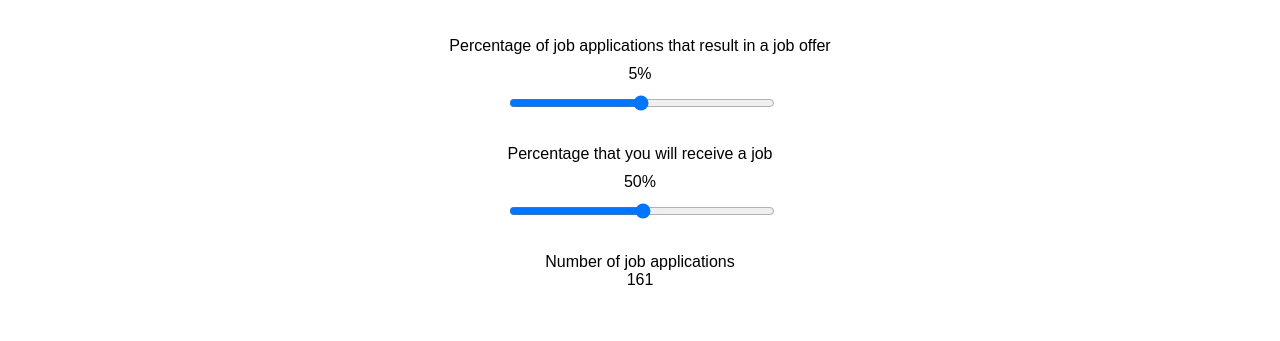
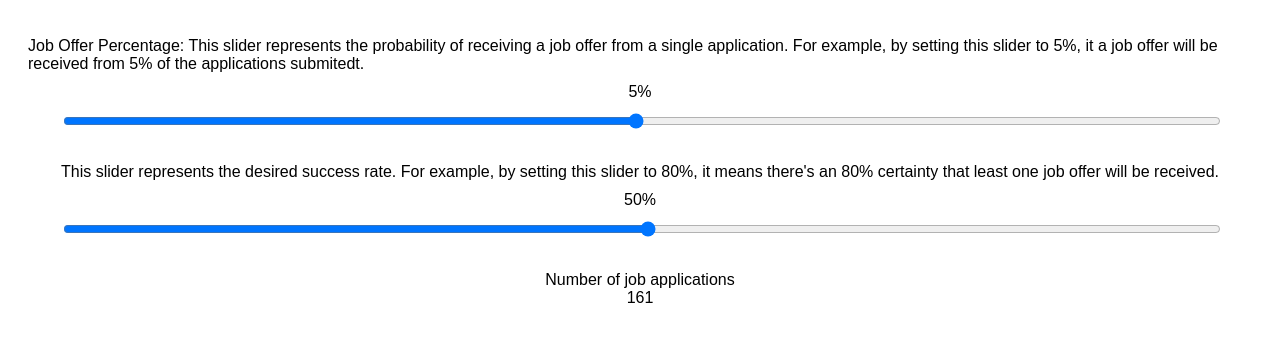
Before and after one commit to merrick-vogt/DreamJobApplicationsEstimator, a plain HTML site: page index.html in a window 1280 px wide. Shown: the part 111-452 px from the top of the page. Drawn offline with Linux system fonts and the light colour scheme.

Commit message:
updated slider explanations

```diff
--- a/index.html
+++ b/index.html
@@ -16,7 +16,7 @@ to get a job. There should be sliders for the input of the js function -->
           <h1>Dream Job Applications Estimator</h1>
       </div>
       <div class="job-offer-percentage-container">
-        <div for="jobOfferPercentage">Percentage of job applications that result in a job offer</div>
+        <div for="jobOfferPercentage">Job Offer Percentage: This slider represents the probability of receiving a job offer from a single application. For example, by setting this slider to 5%, it a job offer will be received from 5% of the applications submitedt.</div>
         <span id="sliderJobOfferPercentage">5%</span>
       </div>
       <div class="job-offer-slider-container">
@@ -29,7 +29,7 @@ to get a job. There should be sliders for the input of the js function -->
         id="jobOfferPercentage"
       />
       <div class="job-success-percentage-container">
-        <div for="jobSuccessPercentage">Percentage that you will receive a job</div>
+        <div for="jobSuccessPercentage">This slider represents the desired success rate. For example, by setting this slider to 80%, it means there's an 80% certainty that least one job offer will be received.</div>
         <span id="sliderJobSuccessPercentage">50%</span>
       </div>
       <div class="job-success-slider-container">
```
